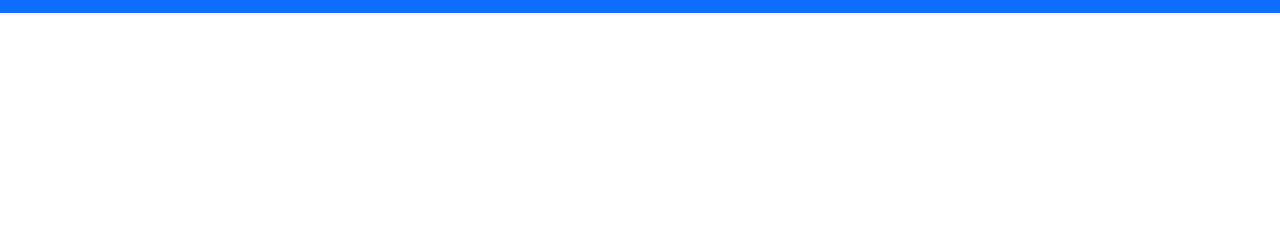
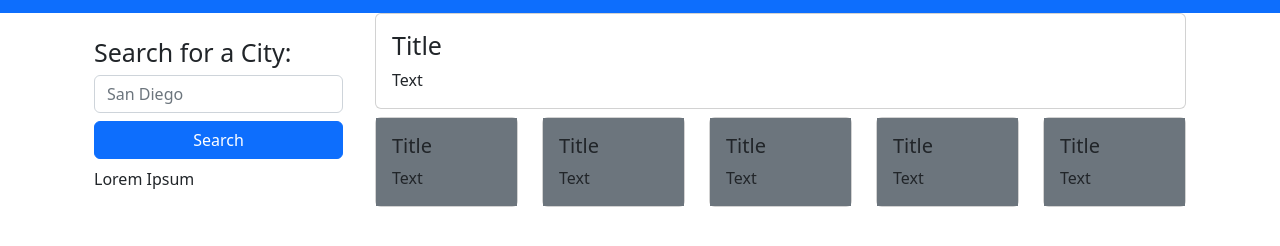
Before and after one commit to sadums/Challenge-06, a plain HTML site: page index.html in a window 1280 px wide. Shown: the part 58-304 px from the top of the page. Drawn offline with nearby package versions, Linux system fonts and the light colour scheme.

Commit message:
added basic html

```diff
--- a/assets/css/styles.css
+++ b/assets/css/styles.css
@@ -8,3 +8,7 @@
 .title{
     font-size: 30px;
 }
+
+h2{
+    font-size: 25px;
+}
--- a/index.html
+++ b/index.html
@@ -24,8 +24,93 @@
     </nav>
   </header>
   <main>
+    <div class="container">
+      <div class="row justify-content-center align-items-center g-2">
+        <div class="col-sm-3">
+          <div class="container">
+            <div class="row justify-content-center align-items-center g-2">
+              <div class="col-sm-12" id="searchBar">
+                <!-- Search Bar -->
+                  <label for="" class="form-label mt-2 mb-0">
+                    <h2>
+                      Search for a City:
+                    </h2>
+                  </label>
+                  <input type="text"
+                    class="form-control" name="" id="" aria-describedby="helpId" placeholder="San Diego">
+                  <button type="submit" class="btn btn-primary w-100 mt-2">Search</button>
+              </div>
+              <div class="col-sm-12" id="searchHistory">
+                <!-- Search History -->
+                Lorem Ipsum
+              </div>
+            </div>
+          </div>
+        </div>
+        <div class="col-sm-9">
+          <div class="container">
+            <div class="row justify-content-center align-items-center g-2">
+              <div class="col-sm-12">
+                <!-- Weather Report -->
+                <div class="card" id="weatherReport">
+                  <div class="card-body">
+                    <h2 class="card-title">Title</h2>
+                    <p class="card-text">Text</p>
+                  </div>
+                </div>
+              </div>
+              <div class="col-sm-12" id="5dayWeatherReport">
+                <!-- 5 day forecast -->
+                <div class="row">
+                  <div class="col-2 col-md">
+                    <div class="card">
+                      <div class="card-body bg-secondary">
+                        <h5 class="card-title">Title</h5>
+                        <p class="card-text">Text</p>
+                      </div>
+                    </div>
+                  </div>
+                  <div class="col-2 col-md">
+                    <div class="card">
+                      <div class="card-body bg-secondary">
+                        <h5 class="card-title">Title</h5>
+                        <p class="card-text">Text</p>
+                      </div>
+                    </div>
+                  </div>
+                  <div class="col-2 col-md">
+                    <div class="card">
+                      <div class="card-body bg-secondary">
+                        <h5 class="card-title">Title</h5>
+                        <p class="card-text">Text</p>
+                      </div>
+                    </div>
+                  </div>
+                  <div class="col-2 col-md">
+                    <div class="card">
+                      <div class="card-body bg-secondary">
+                        <h5 class="card-title">Title</h5>
+                        <p class="card-text">Text</p>
+                      </div>
+                    </div>
+                  </div>
+                  <div class="col-2 col-md">
+                    <div class="card">
+                      <div class="card-body bg-secondary">
+                        <h5 class="card-title">Title</h5>
+                        <p class="card-text">Text</p>
+                      </div>
+                    </div>
+                  </div>
+                </div>
+              </div>
+            </div>
+          </div>
+        </div>
+      </div>
+    </div>
+  </main>
 
-  </main>
   <footer>
     <!-- place footer here -->
   </footer>
```
